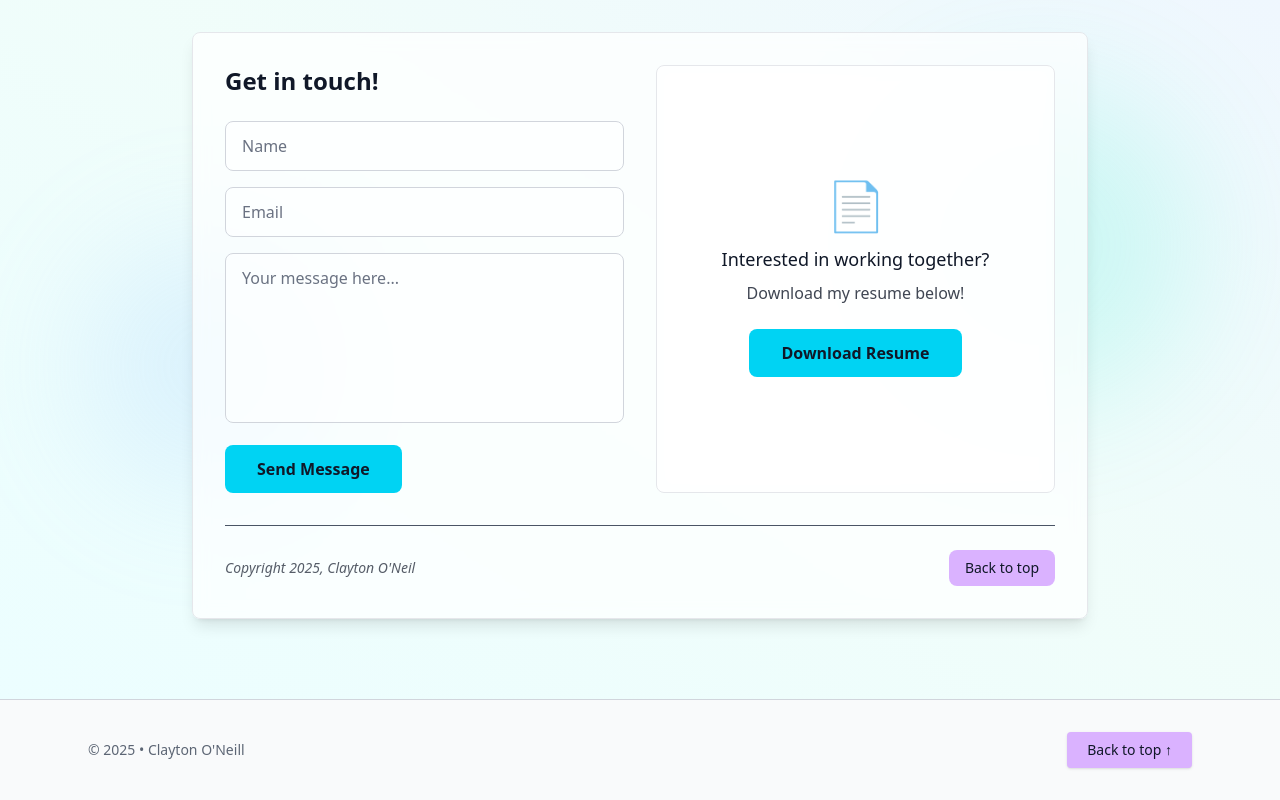
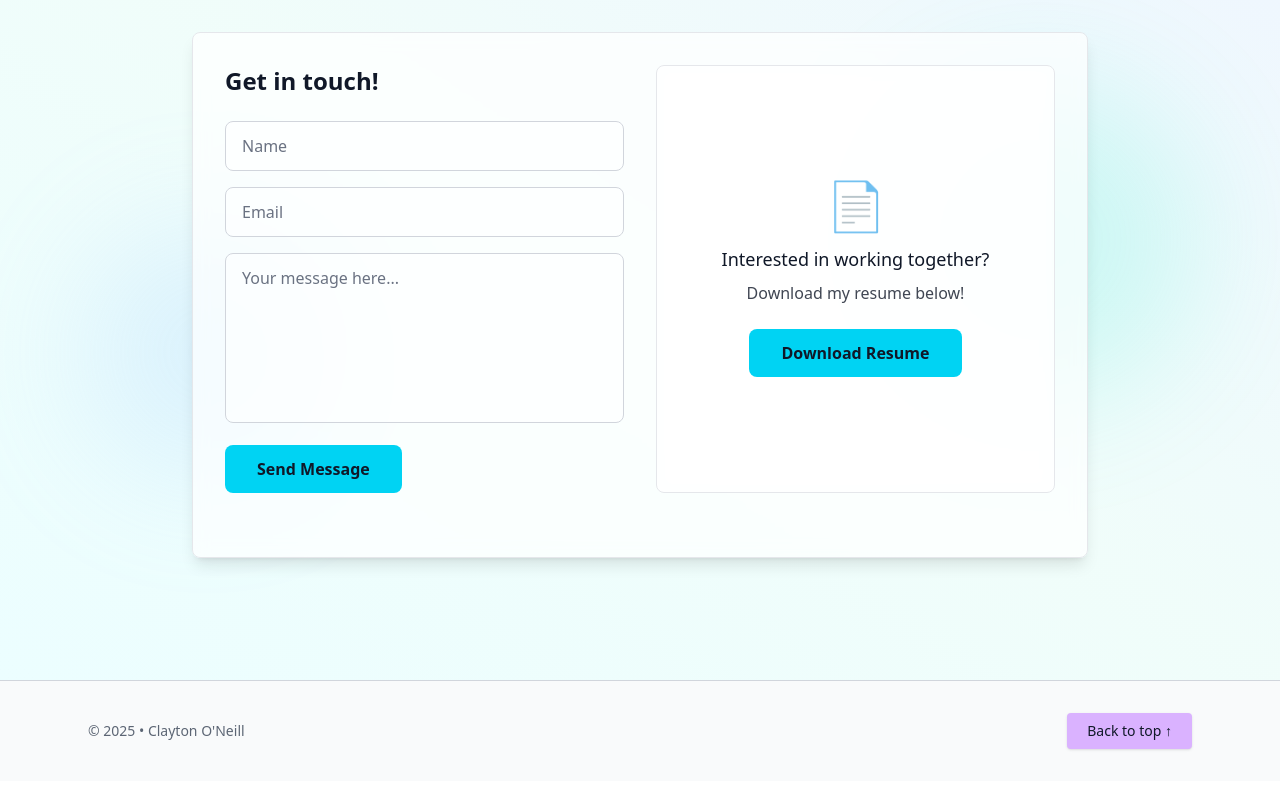
Before and after one commit to ClaytonONeill/portfolio_2025, a React (Vite) app: page / in a window 1280 px wide. Shown: the part 2673-3473 px from the top of the page. Built offline with nearby package versions, Linux system fonts and the light colour scheme.

Commit message:
removed redundant footer

```diff
--- a/src/pages/ContactSection.jsx
+++ b/src/pages/ContactSection.jsx
@@ -145,18 +145,6 @@ function ContactSection({ darkMode, isVisible, sectionRef }) {
               </button>
             </div>
           </div>
-
-          <div className="flex flex-col md:flex-row justify-between items-center gap-4 pt-6 border-t border-gray-600">
-            <p className="text-sm italic opacity-70">
-              Copyright 2025, Clayton O'Neil
-            </p>
-            <button
-              onClick={scrollToTop}
-              className="px-4 py-2 bg-purple-300 text-gray-900 rounded-lg hover:bg-purple-400 transition-all text-sm font-medium hover:scale-105"
-            >
-              Back to top
-            </button>
-          </div>
         </div>
       </div>
     </section>
```
